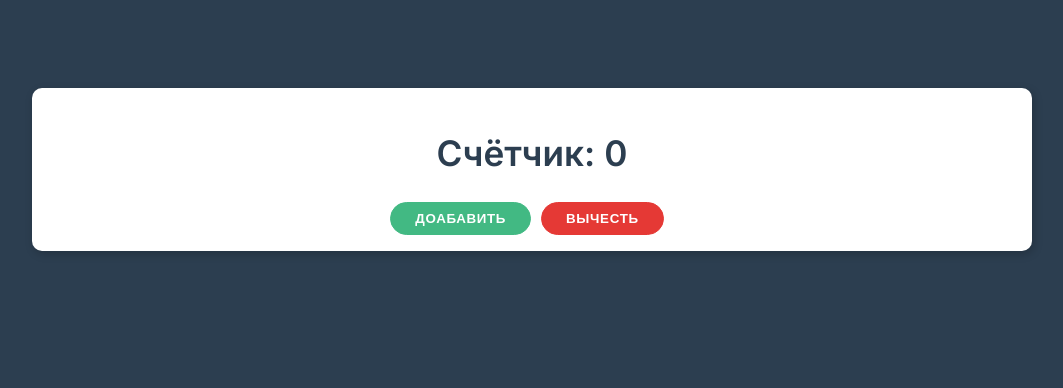
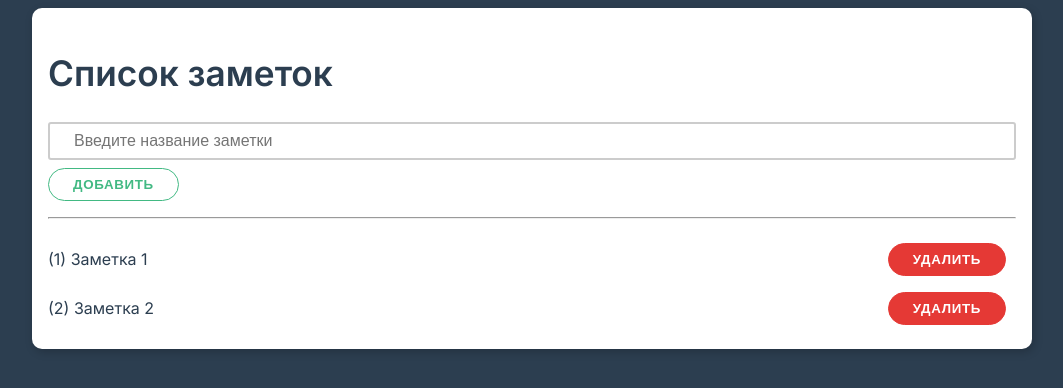
Before and after one commit to Denis-Zayczev/VueVladilen, a plain HTML site: page index.html in a window 1280 px wide. Shown: the whole page, without its empty margins (108-1171 px from the left). Drawn offline with nearby package versions, Linux system fonts and the light colour scheme.

Commit message:
TODO10320

```diff
--- a/app.js
+++ b/app.js
@@ -1,9 +1,31 @@
 const App = {
   data() {
     return {
-      counter: 0,
-      title: "Счётчик"
+      placeholderString: "Введите название заметки",
+      title: "Список заметок",
+      inputValue: '',
+      notes: ['Заметка 1', 'Заметка 2']
     }
+  },
+  methods: {
+    inputChangeHandler(event) {
+      this.inputValue = event.target.value
+    },
+    addNewNote() {
+      if (this.inputValue !== '') {
+        this.notes.push(this.inputValue)
+        this.inputValue = ""
+      }
+    },
+    removeNote(idx) {
+      console.log('removeNote', idx)
+      this.notes.splice(idx, 1)
+    }
+    // inputKeyPress(event){
+    //   if (event.key === 'Enter') {
+    //     this.addNewNote()
+    //   }
+    // }
   }
 }
 
--- a/index.html
+++ b/index.html
@@ -11,17 +11,31 @@
 
 <body>
 
-  <div class="container pt-5" id="app">
-    <div class="card center">
-      <h1>{{title}}: {{ counter }}</h1>
-      <div>
-        <button class="btn primary" v-on:click="counter++">Доабавить</button>
-        <button class="btn danger"  v-on:click="counter--">Вычесть</button>
+  <div class="container" id="app">
+    <div class="card">
+      <h1>{{title}}</h1>
+      <div class="form-control">
+        <input type="text"
+          v-bind:placeholder="placeholderString"
+          v-bind:value="inputValue"
+          v-on:input="inputChangeHandler"
+          v-on:keypress.enter="addNewNote" />
       </div>
+
+      <button class="btn" v-on:click="addNewNote">Добавить</button>
+      <hr />
+      <ul class="list" v-if="notes.length !== 0">
+        <li class="list-item" v-for="(myNote, idx) in notes">
+          ({{idx + 1}}) {{myNote}}
+          <button class="btn danger" v-on:click="removeNote(idx)">Удалить</button>
+        </li>
+      </ul>
+      <div v-else>Заметок пока нет. Добавьте первую</div>
     </div>
   </div>
 
   <script src="https://unpkg.com/vue@next"></script>
   <script src="app.js"></script>
 </body>
+
 </html>
```
